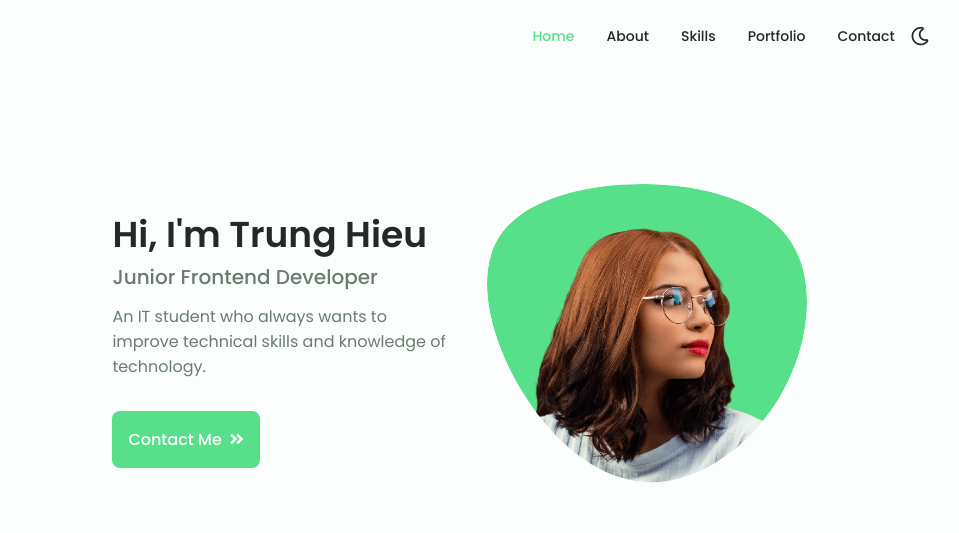
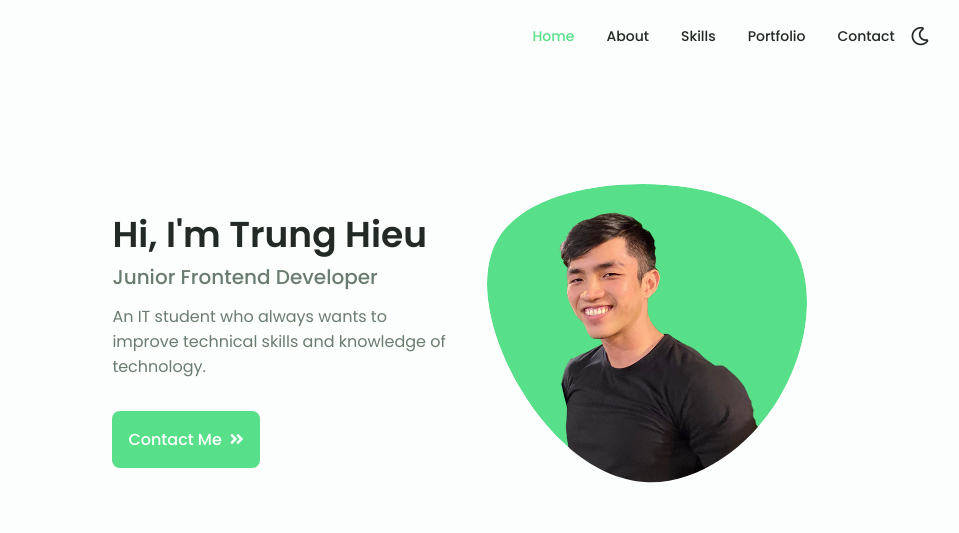
Before and after one commit to Hieu087/Porfolio2, a plain HTML site: page index.html in a window 1280 px wide. Shown: the top 533 px of the page, 195-1154 px from the left. Drawn offline with nearby package versions, Linux system fonts and the light colour scheme.

Commit message:
commit 24/2

```diff
--- a/index.html
+++ b/index.html
@@ -95,7 +95,7 @@
                   165.547 130.807 187.559 100.226 186.353C69.6454 185.297 41.0228 161.023 21.7403
                   129.362C2.45775 97.8511 -7.48481 59.1033 6.67581 34.5279C20.9871 10.1032 59.7028
                   -0.149132 97.9666 0.00163737C136.23 0.303176 174.193 10.857 190.312 36.4879Z" />
-                <image class="home-blob-img" x="12" y="18" href="assets/img/perfil.png" />
+                <image class="home-blob-img" x="12" y="18" href="assets/img/Hieu.png" />
               </g>
             </svg>
           </div>
```
Also changed, not shown: assets/img/Hieu.png (added), assets/img/perfil.png (deleted), assets/img/project.png (deleted).
